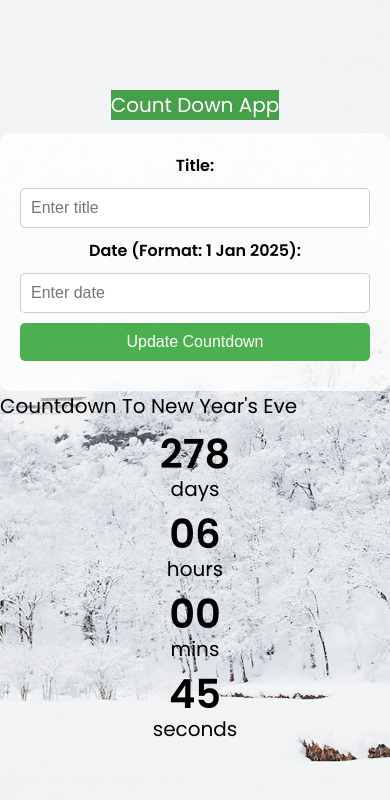
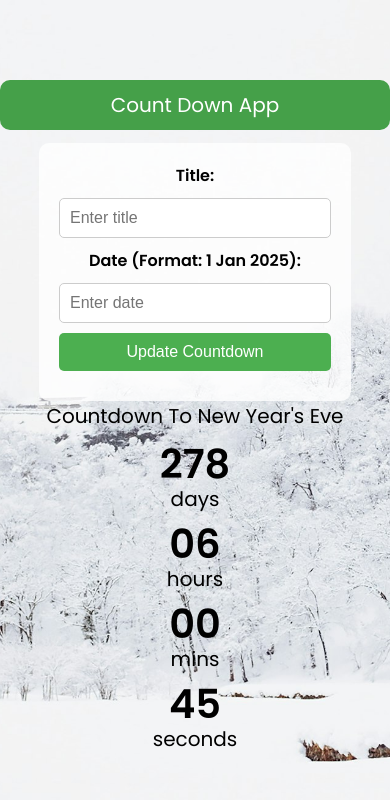
Before and after one commit to MachineKe/beyondOS, a plain HTML site: page Apps/COUNTDOWN/index.html in a window 390 px wide. Drawn offline with Linux system fonts and the light colour scheme.

```diff
--- a/Apps/COUNTDOWN/style.css
+++ b/Apps/COUNTDOWN/style.css
@@ -14,20 +14,23 @@ body {
   justify-content: center;
   font-family: "Poppins", sans-serif;
   margin: 0;
+  width: 100vw;
 }
 
 .title {
-  margin-left: -970px;
   background-color: #45a049;
-  width: fit-content;
   color: #fff;
+  text-align: center;
+  padding: 10px 20px;
+  border-radius: 10px;
+  width: 100vw;
 }
 
 h1 {
   font-weight: normal;
   font-size: 4rem;
+  text-align: center;
   margin-top: -10px;
-  margin-left: -1140px;
 }
 
 .input-container {
@@ -36,8 +39,7 @@ h1 {
   border-radius: 10px;
   text-align: center;
   margin-bottom: 20px;
-  margin-left: -930px;
-  width: fit-content;
+  width: 100vw;
 }
 
 .input-container label {
@@ -71,8 +73,6 @@ h1 {
   display: flex;
   justify-content: center;
   align-items: center;
-  width: fit-content;
-  margin-left: -940px;
 }
 
 .big-text {
@@ -91,19 +91,9 @@ h1 {
 }
 
 @media only screen and (max-width: 600px) {
-  .title {
-    margin-left: auto;
-    margin-right: auto;
-    background-color: #45a049;
-    width: fit-content;
-    color: #fff;
-  }
-
   h1 {
     font-size: 2rem;
     margin-top: 0;
-    margin-left: auto;
-    margin-right: auto;
   }
 
   .big-text {
@@ -112,9 +102,6 @@ h1 {
 
   .countdown-container {
     flex-direction: column;
-    width: fit-content;
-    margin-left: auto;
-    margin-right: auto;
   }
 
   .countdown-el {
@@ -122,7 +109,7 @@ h1 {
   }
 
   .input-container {
-    width: fit-content;
+    width: 80%;
     margin: 0 auto;
   }
 
@@ -131,14 +118,11 @@ h1 {
   }
 
   .input-container input[type="text"] {
-    width: 100%;
     font-size: 16px;
   }
 
   .input-container button {
-    width: 100%;
     padding: 10px 20px;
-    border-radius: 5px;
     font-size: 16px;
   }
 
--- a/styles.css
+++ b/styles.css
@@ -90,7 +90,7 @@ a {
 
  .app-grid {
     display: grid;
-    grid-template-columns: repeat(auto-fill, minmax(100px, 1fr)); /* Adjust column width as needed */
+    grid-template-columns: repeat(auto-fill, minmax(100px, 1fr));
     gap: 10px; /* Adjust gap between grid items */
 }
 
```
